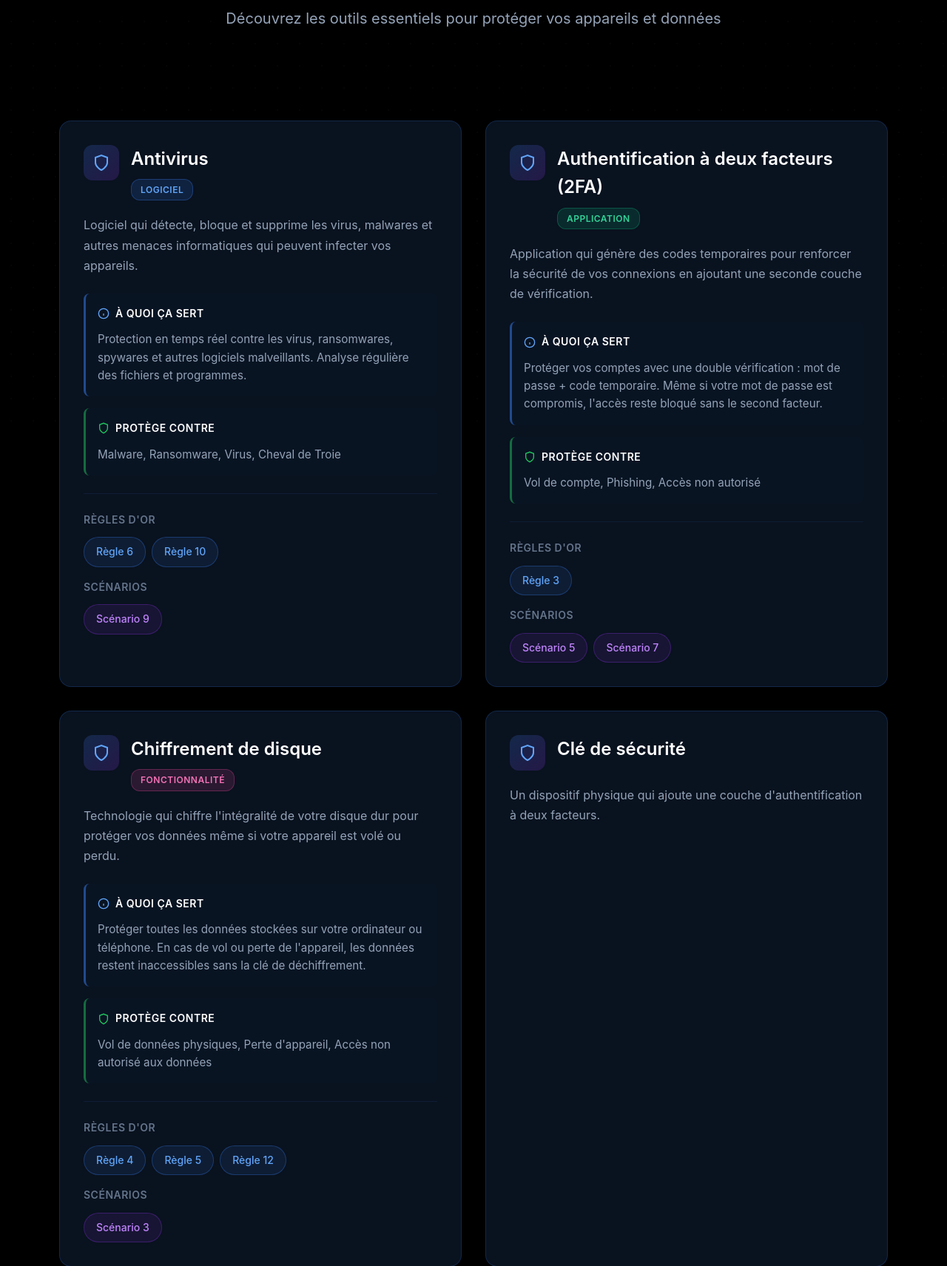
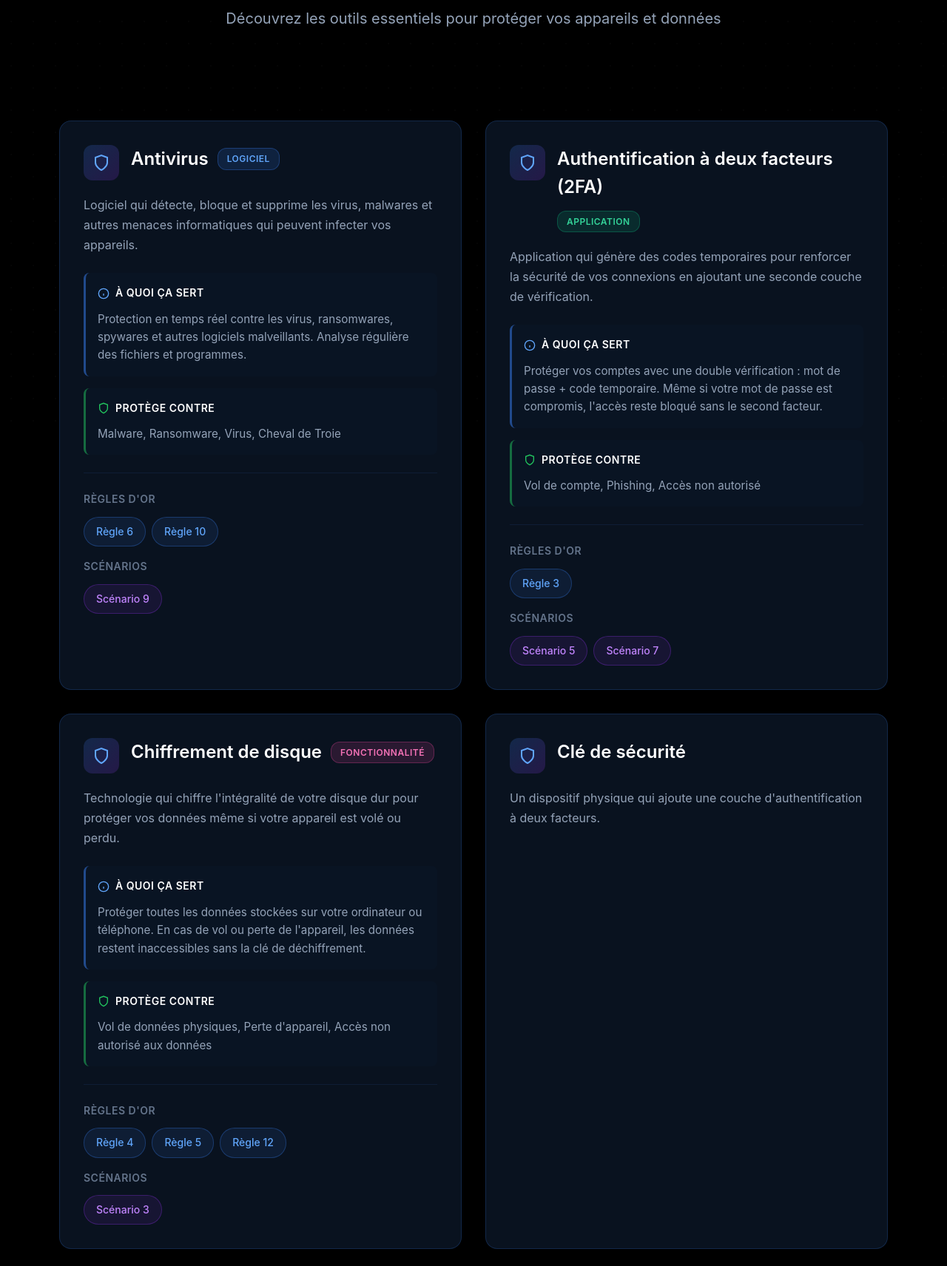
Before and after one commit to moa-digitalagency/CyberConfiance, a Flask app: page /tools in a window 1280 px wide. Shown: the part 226-1938 px from the top of the page at 74% size. Run offline with Flask 3, Linux system fonts and the light colour scheme.

Commit message:
Update scenario order and tool display for better organization
Reverses the order of scenarios to ascending by creation date and modifies the display of tool names and types in the tools template to align them on the same row.

Replit-Commit-Author: Agent
Replit-Commit-Session-Id: 322a68a4-3855-4d4a-8ba1-a007f669757b
Replit-Commit-Checkpoint-Type: intermediate_checkpoint
Replit-Commit-Event-Id: da9c081b-a94a-465a-ba34-83eb0b480f0a
Replit-Commit-Screenshot-Url: https://storage.googleapis.com/screenshot-production-us-central1/c6712904-047a-41ed-bcca-70c4ace50e5b/322a68a4-3855-4d4a-8ba1-a007f669757b/54SJ1Ud

```diff
--- a/services/__init__.py
+++ b/services/__init__.py
@@ -17,7 +17,7 @@ class ContentService:
 
     @staticmethod
     def get_all_scenarios():
-        return Scenario.query.order_by(Scenario.created_at.desc()).all()
+        return Scenario.query.order_by(Scenario.created_at.asc()).all()
 
     @staticmethod
     def get_all_resources():
--- a/templates/tools.html
+++ b/templates/tools.html
@@ -25,10 +25,12 @@
                         </svg>
                     </div>
                     <div class="tool-header-content">
-                        <h3 class="tool-title-modern">{{ tool.name }}</h3>
-                        {% if tool.type %}
-                        <span class="tool-type-badge tool-type-{{ tool.type.lower() }}">{{ tool.type }}</span>
-                        {% endif %}
+                        <div class="tool-title-row">
+                            <h3 class="tool-title-modern">{{ tool.name }}</h3>
+                            {% if tool.type %}
+                            <span class="tool-type-badge tool-type-{{ tool.type.lower() }}">{{ tool.type }}</span>
+                            {% endif %}
+                        </div>
                     </div>
                 </div>
 
@@ -177,6 +179,13 @@
     flex-direction: column;
     gap: 0.5rem;
     flex: 1;
+}
+
+.tool-title-row {
+    display: flex;
+    align-items: center;
+    gap: 0.75rem;
+    flex-wrap: wrap;
 }
 
 .tool-title-modern {
```
Also changed, not shown: 1 other file.
